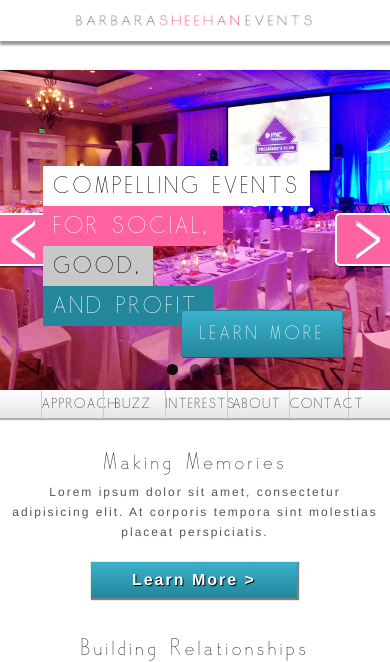
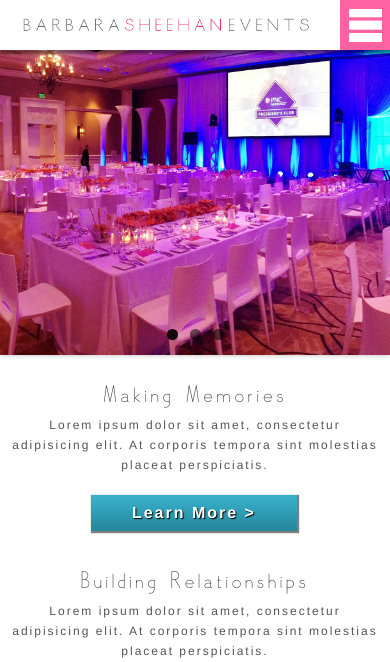
Before and after one commit to brandonpweiss/Barbara-Sheehan-Events, a PHP site: page / in a window 390 px wide. Shown: the top 662 px of the page. Run offline with PHP 8.4, Linux system fonts and the light colour scheme; some libraries are stand-ins or nearby versions.

Commit message:
Mobile dropdown nav. JS fixes. Style fixes.
Added mobile dropdown nav.
Fixed when desktop navigation gains fixed positioning.
Fixed JS contradictions between 2 scripts.
Added a mobile drop down nav button.
Other style and script fixes.

```diff
--- a/flexslider.css
+++ b/flexslider.css
@@ -53,11 +53,12 @@ html[xmlns] .slides {display: block;}
 .flex-direction-nav a {width: 60px; height: 60px; margin: -20px 0 0; display: block; background: url(images/bg_direction_nav.png) no-repeat 0 0; position: absolute; top: 50%; z-index: 10; cursor: pointer; text-indent: -9999px; opacity: 0; -webkit-transition: all .3s ease;}
 .flex-direction-nav .flex-next {background-position: 100% 0; right: -36px; }
 .flex-direction-nav .flex-prev {left: -36px;}
+@media screen and (min-width: 660px) {
 .flexslider:hover .flex-next {opacity: 0.8; right: 0px;}
 .flexslider:hover .flex-prev {opacity: 0.8; left: 0px;}
 .flexslider:hover .flex-next:hover, .flexslider:hover .flex-prev:hover {opacity: 1;}
 .flex-direction-nav .flex-disabled {opacity: .3!important; filter:alpha(opacity=30); cursor: default;}
-
+}
 /* Control Nav */
 .flex-control-nav {width: 100%; position: absolute; bottom: 10px; text-align: center;}
 .flex-control-nav li {margin: 0 6px; display: inline-block; zoom: 1; *display: inline;}
@@ -71,7 +72,7 @@ html[xmlns] .slides {display: block;}
 .flex-control-thumbs img:hover {opacity: 1;}
 .flex-control-thumbs .flex-active {opacity: 1; cursor: default;}
 
-@media screen and (max-width: 860px) {
+/*@media screen and (max-width: 860px) {
   .flex-direction-nav .flex-prev {opacity: 1; left: 0;}
-  .flex-direction-nav .flex-next {opacity: 1; right: 0;}
+  .flex-direction-nav .flex-next {opacity: 1; right: 0;}*/
 }
--- a/index.html
+++ b/index.html
@@ -3,6 +3,7 @@
 <head>
 	<meta charset="UTF-8">
 	<title>Barbara Sheehan Events</title>
+	<meta name="viewport" content="width=device-width; initial-scale=1.0; maximum-scale=1.0;">
 	<link rel="stylesheet" href="style.css">
 	<link rel="stylesheet" href="normalize.css">
 	<link rel="stylesheet" href="flexslider.css">
@@ -10,6 +11,27 @@
 	<script src="jquery.fittext.js"></script>
 	<script src="jquery.flexslider.js"></script>
 		<script>
+
+		$(window).resize(function()
+		{
+			if ($(window).width() > 640)
+			{
+				$('#sticky_navigation_wrapper').css('display', 'block');
+			}
+			else if ($(window).width() < 640)
+			{
+				$('#sticky_navigation_wrapper').css('display', 'none');
+			}
+		});
+
+		$(document).ready(function()
+		{
+			$('#navbttn').click(function()
+			{
+					$('#sticky_navigation_wrapper').slideToggle(250);
+			});
+		});
+
 	$(window).load(function() {
   		$('.flexslider').flexslider({
    	 		animation: "slide",
@@ -23,16 +45,16 @@
 	<script src="modernizr.js"></script>
 	<script>
 $(function() {
-
 	// grab the initial top offset of the navigation
-	var sticky_navigation_offset_top = $('#sticky_navigation').offset().top;
+	var nav_offset_top = $('nav').offset().top;
+	var dist_to_nav = nav_offset_top - 75;
 
 	// our function that decides weather the navigation bar should have "fixed" css position or not.
 	var sticky_navigation = function(){
 		var scroll_top = $(window).scrollTop(); // our current vertical position from the top
 
 		// if we've scrolled more than the navigation, change its position to fixed to stick to top, otherwise change it back to relative
-		if (scroll_top > sticky_navigation_offset_top) {
+		if ((scroll_top > dist_to_nav)&&($(window).width() > 640)) {
 			$('#sticky_navigation').css({ 'position': 'fixed', 'top':75, 'left':0, 'z-index':999});
 		} else {
 			$('#sticky_navigation').css({ 'position': 'relative', 'top':0, 'left':0 });
@@ -52,7 +74,6 @@ $(function() {
 	$('a[href="#"]').click(function(event){
 		event.preventDefault();
 	});
-
 });
 </script>
 </head>
@@ -62,6 +83,7 @@ $(function() {
 		<div class="content">
 		<a href="#" id="top"><img src="images/FinalLogo.jpg" id="logo" alt="Barbara Sheehan Events"></a>
 		<a href="#" id="contactButton" class="button">CONTACT</a>
+
 		</div>
 	</header>
 	<section id="carousel">
@@ -88,21 +110,20 @@ $(function() {
 		</a>
 		</div>
 	</section>
-		<div id="sticky_navigation_wrapper">
+	<div id="navbttn"></div>
+	<div id="sticky_navigation_wrapper">
 		<div id="sticky_navigation">
-	<nav>
-
-			<div class="demo_container">
-		<a href="#" id="navapproach">APPROACH</a>
-		<a href="#" id="navbuzz">BUZZ</a>
-		<a href="#" id="navinterests">INTERESTS</a>
-		<a href="#" id="navabout">ABOUT</a>
-		<a href="#" id="navcontact">CONTACT</a>
+			<nav>
+				<ul>
+					<li><a href="#" id="navapproach">APPROACH</a></li>
+					<li><a href="#" id="navbuzz">BUZZ</a></li>
+					<li><a href="#" id="navinterests">INTERESTS</a></li>
+					<li><a href="#" id="navabout">ABOUT</a></li>
+					<li><a href="#" id="navcontact">CONTACT</a></li>
+				</ul>
+			</nav>
+		</div>
 	</div>
-
-	</nav>
-	</div>
-</div>
 	<section id="callouts" class="clearfix">
 		<div class="content clearfix">
 		<div class="callout clearfix">
--- a/style.css
+++ b/style.css
@@ -180,7 +180,10 @@ padding-top: 2px;
 padding-bottom: 2px;
 
 }
-nav a{
+nav ul li {
+	display: inline;
+}
+nav ul li a{
 	text-decoration: none;
 	color: #000;
 	font-family: 'skarpalt';
@@ -199,11 +202,11 @@ nav a{
 	transition: color .3s ease-in-out;
 	border-left: #CCCCCC solid thin;
 }
-nav a:hover{
+nav ul li a:hover{
 	color: #999;
 }
 
-nav a#navcontact{
+nav ul li a#navcontact{
  border-right: #CCCCCC solid thin;
 }
 .flexslider .slides img {
@@ -1187,7 +1190,9 @@ a#toptop{
 	position: relative;
 	top: -100px;
 }
-
+#navbttn {
+	display: none;
+}
 
 @media only screen and (min-width: 1441px){
 #banner{
@@ -1459,8 +1464,47 @@ width: 85%;
 }
 
 @media only screen and (max-width: 640px){
+header {
+	height: 50px;
+}
+#logo {
+	margin: 0;
+}
+nav ul li a{
+	width: 100%;
+	border-left: 0;
+	border-bottom: #CCCCCC solid thin;
+}
+#sticky_navigation_wrapper {
+	display: none;
+	height: auto;
+	position: fixed;
+	top: 50px;
+	width: 100%;
+	z-index: 99999;
+}
+#navbttn {
+	display: block;
+	background:url(images/nav-button.png) center center no-repeat;
+	background-color: #ff62a1;
+	background-size: 65% auto;
+	position: fixed;
+	top: 0;
+	height: 50px;
+	right: 0;
+	width: 50px;
+	z-index: 999;
+	cursor: pointer;
+}
+
+#slogan, a.outline {
+	display: none;
+}
 #contact .content{
 text-align: center;
+}
+.flexslider {
+	margin: 35px 0 0 0!important;
 }
 #contact .content .column{
 	float:none;
@@ -1530,7 +1574,8 @@ footer{
 		display:none;
 	}
 	header img#logo{
-		width: 70%;
+		max-width: 318px;
+		width: 85%;
 	}
 	#banner{
 	/*background: url(images/6.jpg) center center no-repeat;*/
```
Also changed, not shown: images/nav-button.png (added), 1 other file.
